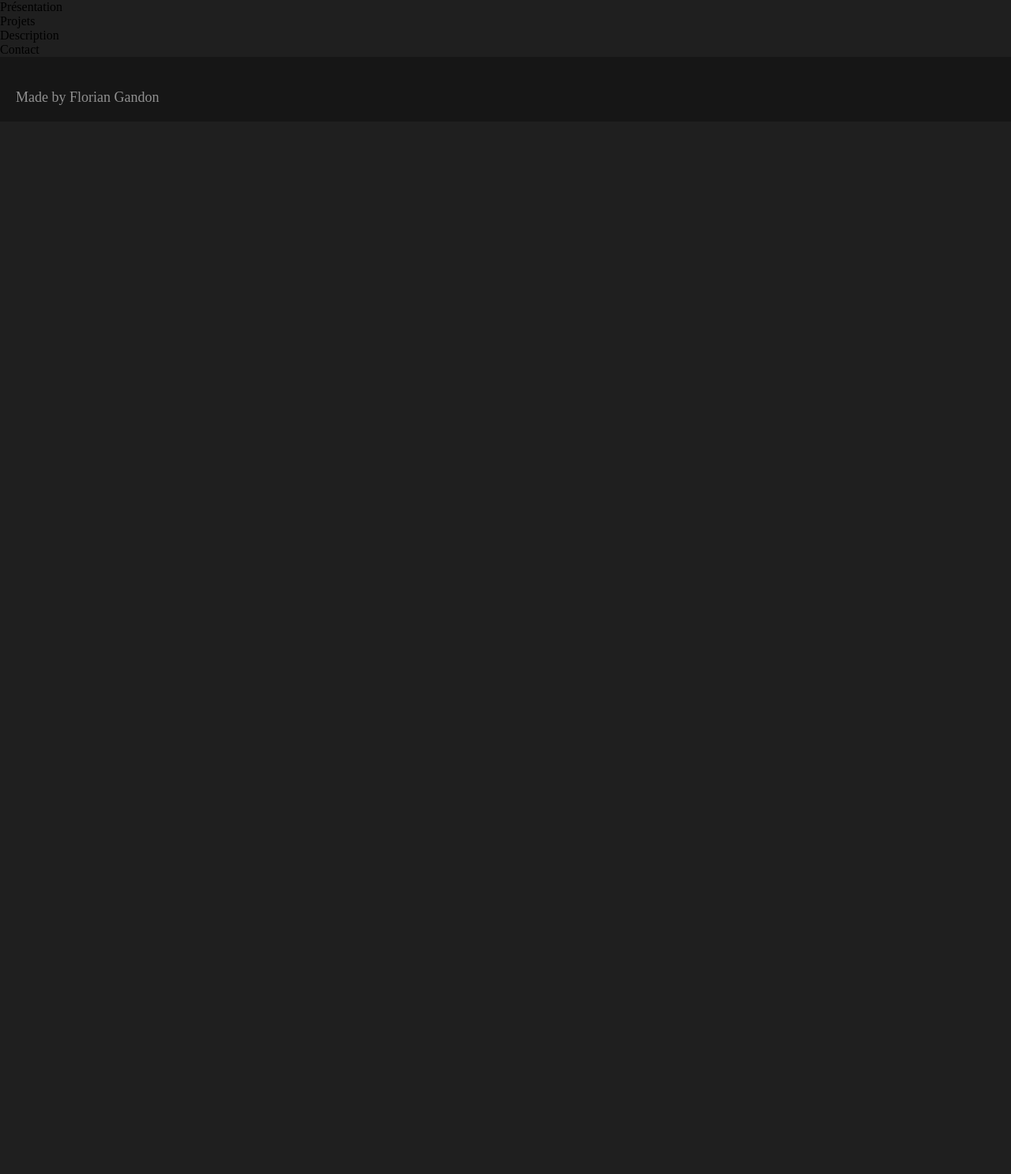
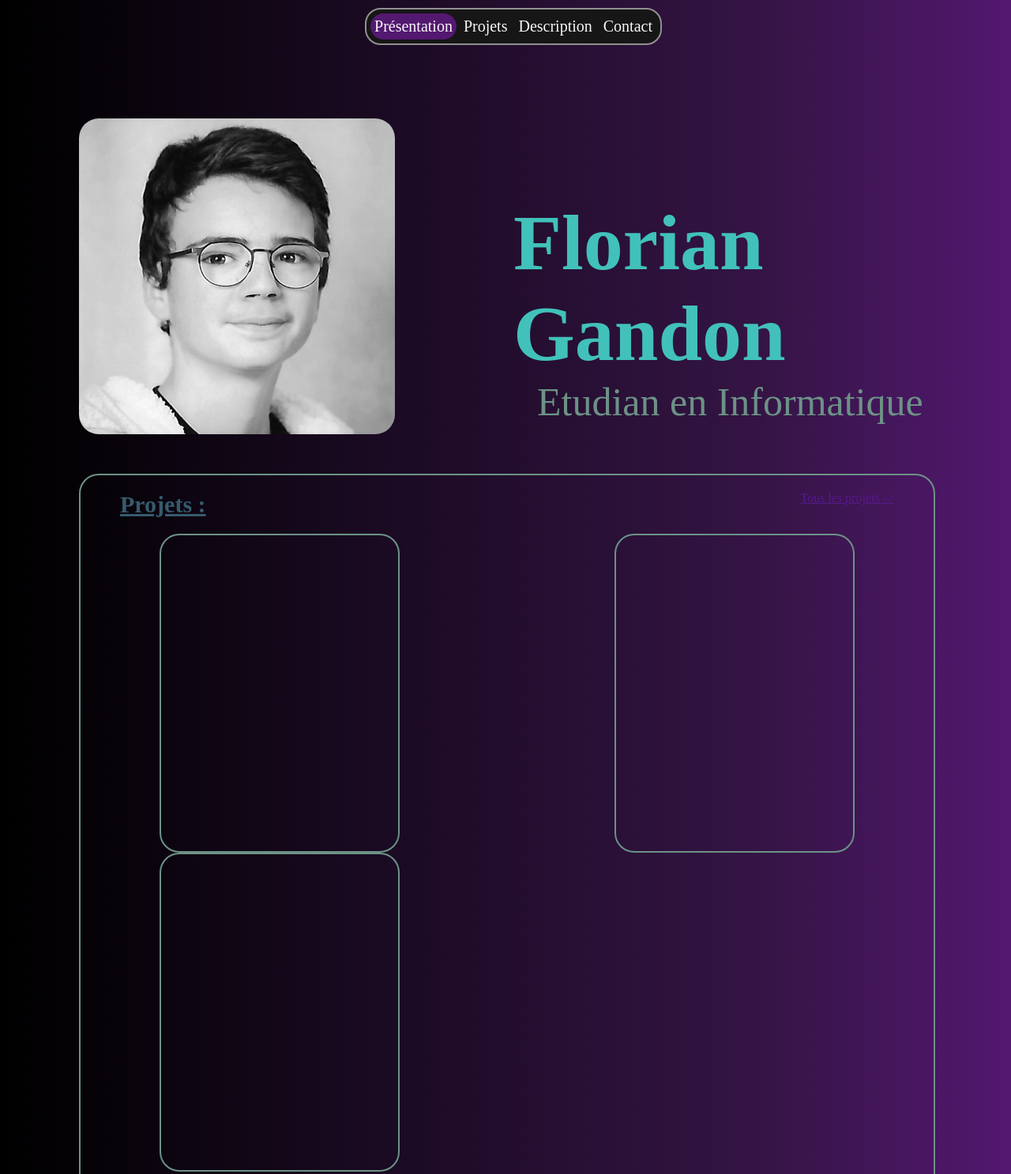
Before and after one commit to FlorianGandon/FlorianGandon.github.io, a plain HTML site: page index.html in a window 1280 px wide. Shown: the top 1487 px of the page at 79% size. Before the commit the page ends 800 px from the top, so only its background shows below. Drawn offline with Linux system fonts and the light colour scheme.

Commit message:
présentation + début cartes de projets

```diff
--- a/index.html
+++ b/index.html
@@ -7,14 +7,45 @@
     <title>Portfolio de Florian GANDON</title>
 </head>
 <body>
-    <navbar>
+    <!--  barre de navigation  -->
+    <nav>
         <ul>
-            <li>Présentation</li>
+            <li id="navSelect">Présentation</li>
             <li>Projets</li>
             <li>Description</li>
             <li>Contact</li>
         </ul>
-    </navbar>
+    </nav>
+    <main>
+        <!-- div accueil -->
+        <div class="accueil">
+            <img src="image/photo/Photo.png" alt="Photo de moi">
+            <div class="mention">
+                <h1>Florian Gandon</h1>
+                <p>Etudian en Informatique</p>
+            </div>
+        </div>
+        <!-- compétences -->
+        <div class="projets">
+            <div class="top">
+                <h2>Projets :</h2>
+                <a href="">Tous les projets -></a>
+            </div>
+            <div class="presentation">
+                <div class="projet">
+
+                </div>
+                <div class="projet">
+
+                </div>
+                <div class="projet">
+
+                </div>
+            </div>
+            <div></div>
+        </div>
+    </main>
+    <!-- footer -->
     <footer>
         <p>Made by Florian Gandon</p>
     </footer>
--- a/style/style.css
+++ b/style/style.css
@@ -14,11 +14,138 @@
 
 
 body {
-    background-color: var(--black);
+    background: linear-gradient(90deg, rgba(0,0,0,1) 0%, rgba(52,20,68,1) 75%, rgba(83,24,112,1) 100%);
 }
 
+/* barre de navigation */
+
+nav {
+    position: fixed;
+    top: 0;
+    left: 0;
+    width: 100%;
+
+    display: flex;
+    justify-content: center;
+
+    padding: 10px;
+}
+
+nav > ul{
+    display: inline-block;
+
+    padding: 5px;
+
+    border-radius: 20px;
+    border: 2px solid var(--lightgrey);
+
+    background-color: #161616;
+}
+
+nav > ul > li {
+    display: inline-block;
+    padding: 5px;
+
+    border-radius: 20px;
+
+    font-size: 20px;
+    color: var(--white);
+}
+
+#navSelect {
+    background: rgba(83,24,112,1);
+}
+
+/* div accueil */
+
+div.accueil {
+    display: flex;
+    flex-direction: row;
+    width: calc(100% - 200px);
+
+    margin-top: 150px;
+    padding: 0 100px;
+}
+
+div.accueil > img {
+    width: 400px;
+    height: 400px;
+
+    border-radius: 25px;
+}
+
+div.mention {
+    display: flex;
+    flex-direction: column;
+    margin: 100px 0 0 150px;
+
+}
+
+div.mention > h1 {
+    font-size: 100px;
+    color: var(--cyan);
+}
+
+div.mention > p {
+    margin-left: 30px;
+
+    font-size: 50px;
+    color: var(--green);
+}
+
+/* projets */
+
+div.projets {
+    width: calc(100% - 300px);
+
+    margin: 50px 100px;
+    padding: 20px 50px;
+
+    border: 2px solid var(--green);
+    border-radius: 25px;
+}
+
+div.projets > div.top {
+    display: flex;
+    flex-direction: row;
+    justify-content: space-between;
+}
+
+div.projets > div.top > h2 {
+    font-size: 30px;
+    text-decoration: underline;
+    color: var(--blue);
+}
+
+div.presentation {
+    display: flex;
+    flex-direction: row;
+    flex-wrap: wrap;
+    justify-content: space-between;
+
+    padding: 20px 50px;
+}
+
+div.projet {
+    width: 30%;
+    min-width: 300px;
+    height: 400px;
+
+
+    border: 2px solid var(--green);
+    border-radius: 25px;
+}
+
+div.projet:last-child {
+    margin-right: 0;
+}
+
+/* footer */
+
 footer {
+    width: calc(100% - 40px);
     padding: 20px 20px;
+    margin-top: 50px;
 
 
     background-color: #161616;
@@ -26,7 +153,3 @@ footer {
     color: var(--lightgrey);
     font-size: 18px;
 }
-
-footer:before {
-    content: "\f16d";
-}
```
Also changed, not shown: image/photo/Photo.jpg (added), image/photo/Photo.png (added).
